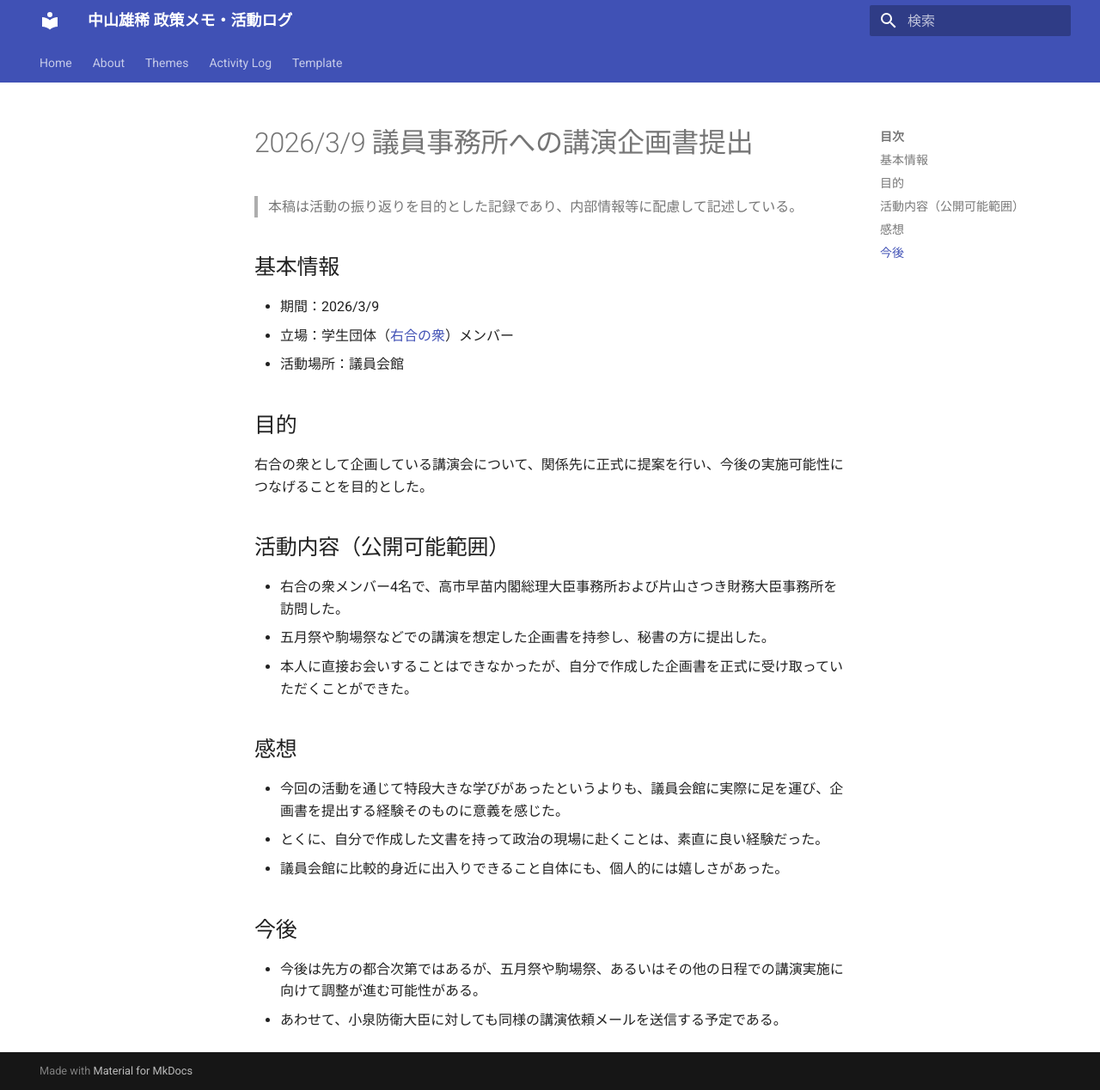
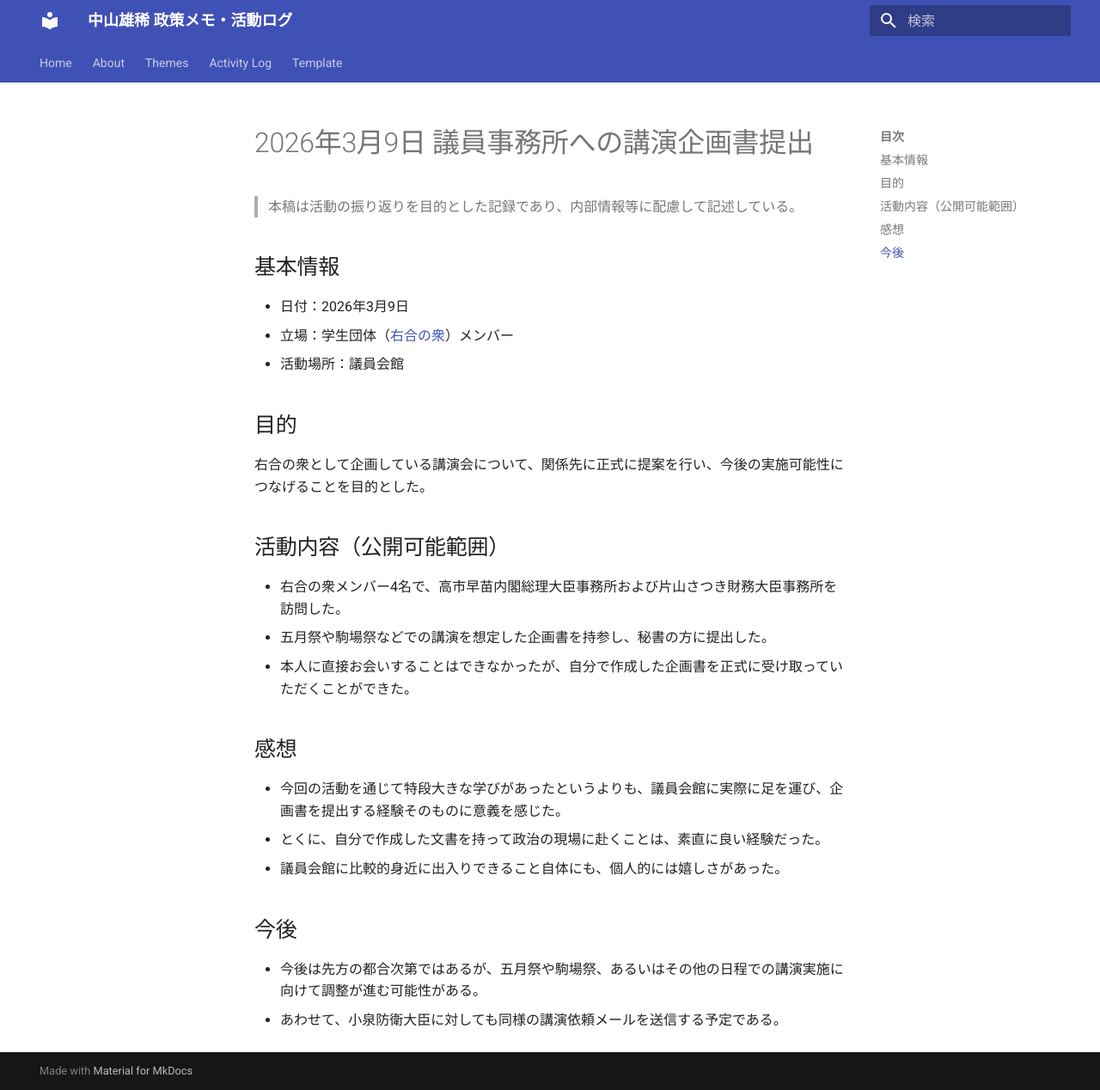
Before and after one commit to yu-ki-nakayama/policy-notes, an MkDocs documentation site: the page built from docs/activity/20260309.md, in a window 1280 px wide and 1268 px high. Shown: the whole window at 86% size. Built offline with MkDocs 1.6.1 and Material for MkDocs 9.7.7, drawn with Linux system fonts in a browser that asks for light colours.

Commit message:
Update 20260309.md

```diff
--- a/docs/activity/20260309.md
+++ b/docs/activity/20260309.md
@@ -1,9 +1,9 @@
-# 2026/3/9 議員事務所への講演企画書提出
+# 2026年3月9日 議員事務所への講演企画書提出
 
 > 本稿は活動の振り返りを目的とした記録であり、内部情報等に配慮して記述している。
 
 ## 基本情報
-- 期間：2026/3/9
+- 日付：2026年3月9日
 - 立場：学生団体（[右合の衆](https://www.ugonoshu.org/ja)）メンバー
 - 活動場所：議員会館
 
```
